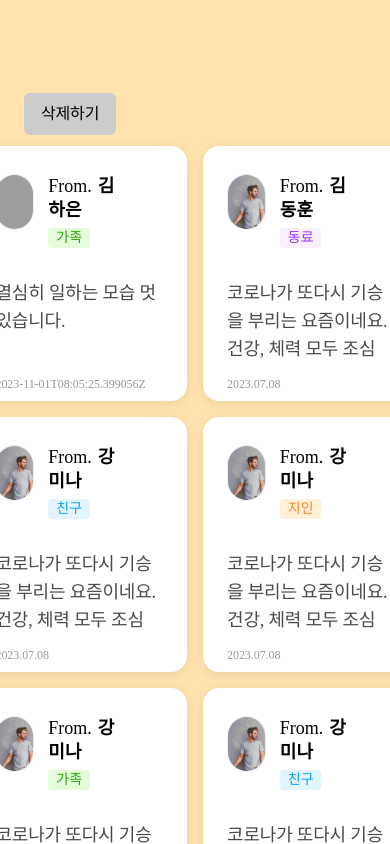
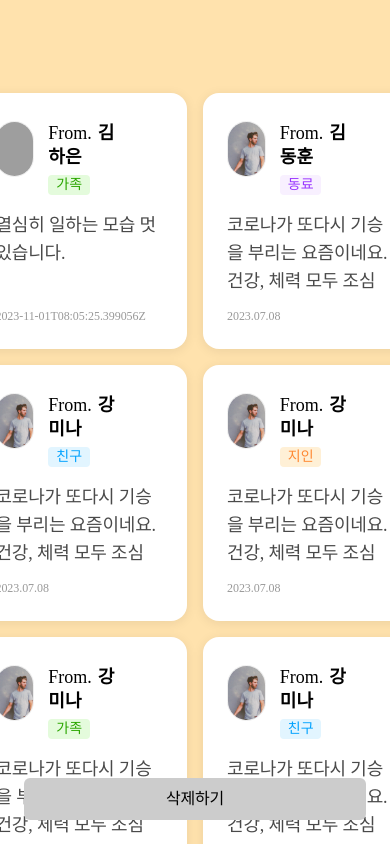
Before and after one commit to minjeong9919/RollingPaper, a React (Create React App) app: page /rolling in a window 390 px wide. Built offline with nearby package versions, Linux system fonts and the light colour scheme; grey boxes are pictures that could not be loaded; a web font is replaced by a local one.

Commit message:
design: 테블릿,모바일 화면 너비에 따른 편집 버튼 크기 조정
반응형으로 수정

```diff
--- a/src/components/rollingPage/RollingCard.jsx
+++ b/src/components/rollingPage/RollingCard.jsx
@@ -61,7 +61,7 @@ RollingCard.defaultProps = {
 const ContainerDiv = styled.div`
   width: 100%;
   height: 100%;
-  padding: 0px 24px;
+  padding: 24px;
   flex-shrink: 0;
   border-radius: 16px;
   background: var(--white);
@@ -72,7 +72,7 @@ const SenderFrameDiv = styled.div`
   display: flex;
   flex-direction: row;
   gap: 14px;
-  padding: 28px 0px 15px;
+  margin-top: 4px;
 `;
 
 const ProfileImageDiv = styled.button`
@@ -132,9 +132,9 @@ const BadgeDiv = styled.div`
 
 const ContentDiv = styled.div`
   width: 100%;
-  height: 106px;
+  height: auto;
   flex-shrink: 0;
-  margin: 16px auto;
+  margin-top: 16px;
 
   & > p {
     height: 110px;
@@ -161,6 +161,8 @@ const ContentDiv = styled.div`
   }
 
   & > .date {
+    height: auto;
+    margin: 0px;
     color: var(--gray400);
     font-family: Pretendard;
     font-size: 12px;
--- a/src/pages/RollingPage.jsx
+++ b/src/pages/RollingPage.jsx
@@ -100,18 +100,17 @@ const ContainerDiv = styled.div`
     }
 
     @media (max-width: 768px) {
-      width: auto;
-      padding: 93px 24px 0px;
+      padding: 93px 20px 0px;
     }
   }
 `;
 
 const CardsListsDiv = styled.div`
   width: 100%;
-  height: auto;
+  height: max-content;
   display: grid;
   grid-template-columns: repeat(3, 1fr);
-  grid-template-rows: repeat(2, 280px);
+  grid-template-rows: repeat(auto-fill, 1fr);
   justify-content: center;
   align-items: center;
   gap: 28px 24px;
@@ -124,7 +123,7 @@ const CardsListsDiv = styled.div`
     gap: 16px;
   }
 
-  @media (max-width: 360px) {
+  @media (max-width: 368px) {
     width: auto;
     grid-template-columns: repeat(1, 1fr);
     grid-template-rows: repeat(6, 1fr);
@@ -148,6 +147,28 @@ const EditBtn = styled.button`
   font-weight: 400;
   line-height: 26px;
   letter-spacing: -0.16px;
+
+  @media (max-width: 768px) {
+    width: auto;
+    padding: 8px 0px;
+    position: fixed;
+    bottom: 24px;
+    left: 24px;
+    right: 24px;
+    margin: 0;
+    z-index: 999;
+  }
+
+  @media (max-width: 360px) {
+    width: auto;
+    padding: 8px 0px;
+    position: fixed;
+    bottom: 24px;
+    left: 20px;
+    right: 20px;
+    margin: 0;
+    z-index: 999;
+  }
 `;
 
 const CompleteBtn = styled(EditBtn)`
```
